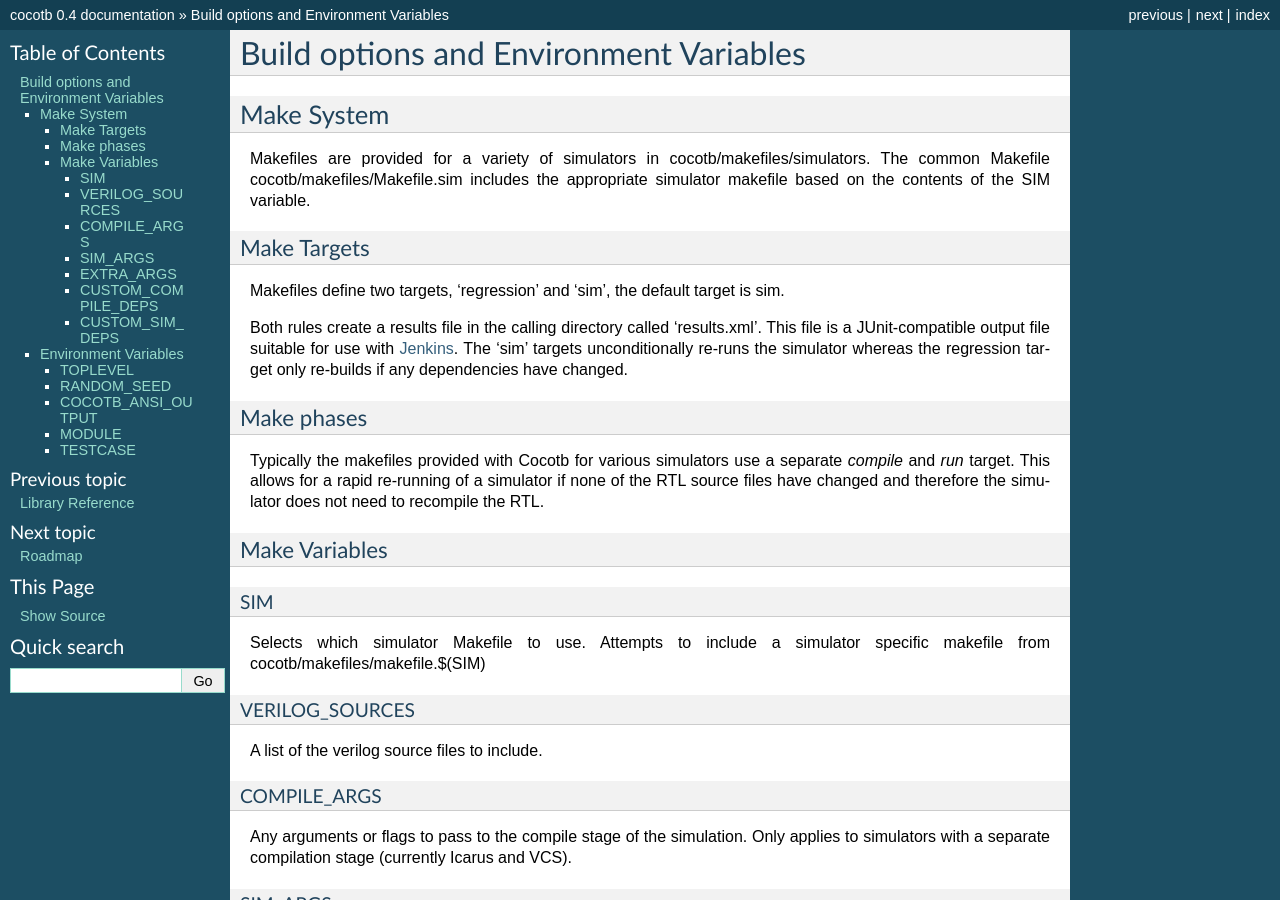
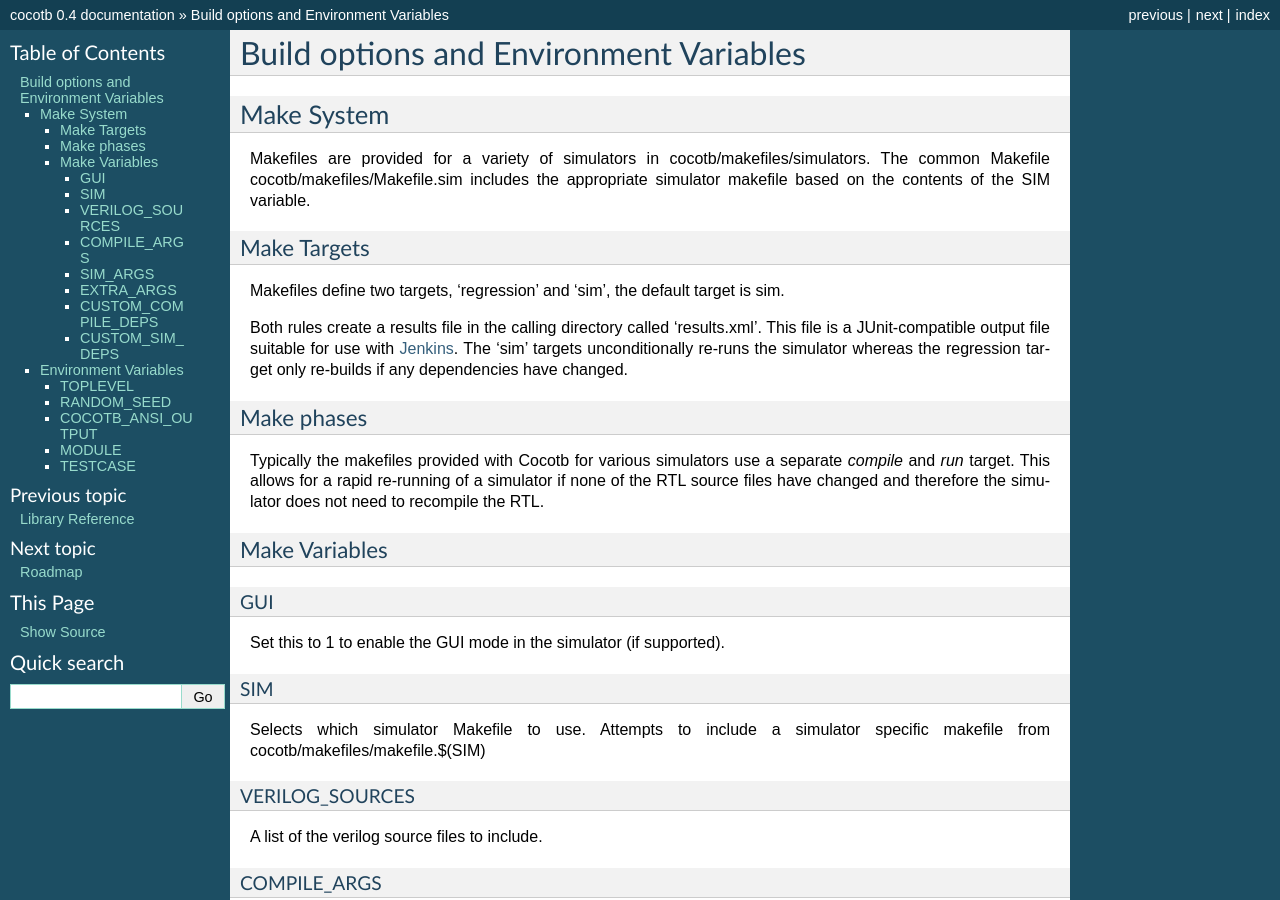
Before and after one commit to bushbecky/cocotb-bus, a Sphinx documentation site: the page built from documentation/source/building.rst, in a window 1280 px wide and 900 px high. Built offline with Sphinx 7.4.7, drawn with Linux system fonts in a browser that asks for light colours; formulas are drawn with MathJax 3.

Commit message:
Add detail about GUI variable

```diff
--- a/documentation/source/building.rst
+++ b/documentation/source/building.rst
@@ -24,6 +24,13 @@ Typically the makefiles provided with Cocotb for various simulators use a separa
 
 Make Variables
 --------------
+
+GUI
+~~~
+
+Set this to 1 to enable the GUI mode in the simulator (if supported).
+
+
 
 SIM
 ~~~
```
